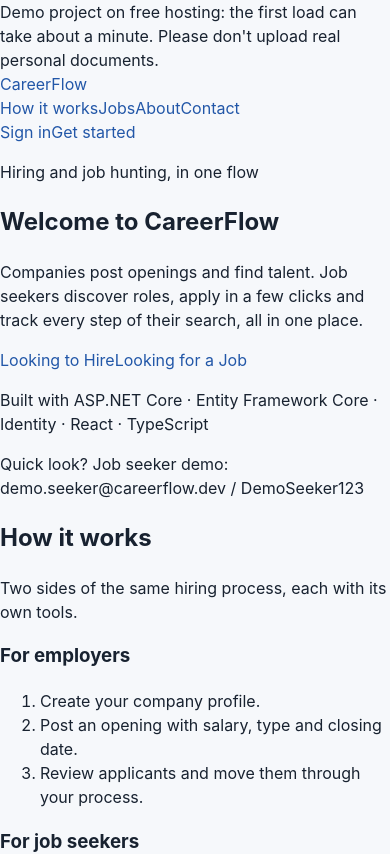
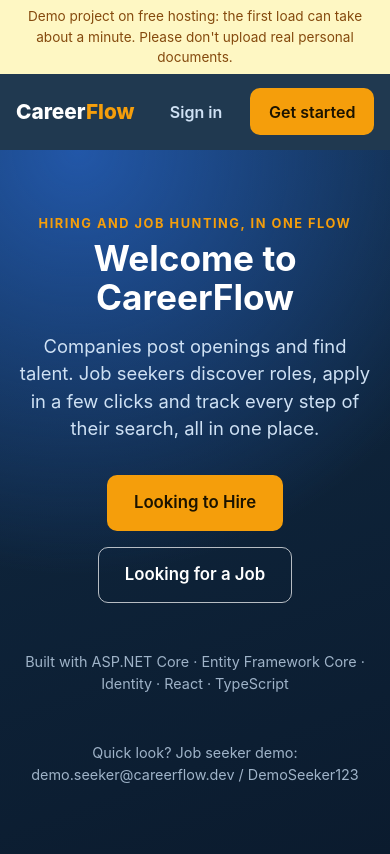
Before and after one commit to elGuapoTheMainCharacter/CareerFlow, a React (Vite) app in the folder client/: page / in a window 390 px wide. Shown: the top 854 px of the page. Built offline with nearby package versions, Linux system fonts and the light colour scheme; no server answers.

Commit message:
Refactor landing page styles and improve layout
Removed old demo styles and added new layout and button styles.

```diff
--- a/client/src/landing.css
+++ b/client/src/landing.css
@@ -1,3 +1,114 @@
+
+html { scroll-behavior: smooth; }
+
+/* ---------- navigation ---------- */
+.lp-nav {
+  position: sticky;
+  top: 0;
+  z-index: 10;
+  display: flex;
+  align-items: center;
+  justify-content: space-between;
+  gap: 1rem;
+  padding: 0.9rem max(1rem, calc((100vw - 1180px) / 2));
+  background: rgba(16, 42, 67, 0.93);
+  backdrop-filter: blur(8px);
+}
+.lp-logo { color: #fff; font-weight: 800; font-size: 1.3rem; }
+.lp-logo span { color: #f59e0b; }
+.lp-links { display: flex; gap: 1.5rem; }
+.lp-links a { color: #cfe1f4; font-weight: 500; }
+.lp-links a:hover { color: #fff; }
+.lp-nav-actions { display: flex; gap: 0.6rem; }
+
+/* ---------- buttons (used on <Link> and <a>) ---------- */
+.lp-btn {
+  display: inline-block;
+  padding: 0.65rem 1.1rem;
+  border: 1px solid transparent;
+  border-radius: 10px;
+  font-weight: 600;
+  transition: transform 0.15s, background 0.15s;
+}
+.lp-btn:hover { transform: translateY(-2px); }
+.lp-btn-primary { background: #f59e0b; color: #1b1300; }
+.lp-btn-primary:hover { background: #fbb53a; }
+.lp-btn-outline { border-color: rgba(255, 255, 255, 0.7); color: #fff; }
+.lp-btn-outline:hover { background: rgba(255, 255, 255, 0.12); }
+.lp-btn-ghost { color: #cfe1f4; }
+.lp-btn-lg { padding: 0.9rem 1.6rem; font-size: 1.05rem; }
+
+/* ---------- hero ---------- */
+.lp-hero {
+  text-align: center;
+  color: #fff;
+  padding: 6rem 1rem 5rem;
+  background:
+    radial-gradient(circle at 20% 0%, #2257a8 0%, transparent 55%),
+    linear-gradient(160deg, #102a43 0%, #0b1b2e 100%);
+}
+.lp-eyebrow {
+  margin: 0;
+  text-transform: uppercase;
+  letter-spacing: 0.12em;
+  font-size: 0.8rem;
+  font-weight: 700;
+  color: #f59e0b;
+}
+.lp-hero h1 {
+  margin: 0.4rem 0 1rem;
+  font-size: clamp(2.2rem, 6vw, 4rem);
+  line-height: 1.1;
+}
+.lp-lead { max-width: 640px; margin: 0 auto 2rem; font-size: 1.15rem; color: #cfe1f4; }
+.lp-cta { display: flex; flex-wrap: wrap; justify-content: center; gap: 1rem; }
+.lp-stack { margin-top: 3rem; font-size: 0.9rem; color: #9fb3c8; }
+
+/* ---------- sections ---------- */
+.lp-band { background: #fff; }
+.lp-section { max-width: 1180px; margin: auto; padding: 4.5rem 1rem; }
+.lp-section h2 { margin: 0 0 0.5rem; font-size: 2rem; }
+.lp-sub { max-width: 620px; margin: 0 0 2rem; color: #667085; }
+
+.lp-grid-2 { display: grid; grid-template-columns: 1fr 1fr; gap: 1.5rem; }
+.lp-grid-3 { display: grid; grid-template-columns: repeat(3, 1fr); gap: 1.25rem; }
+.lp-card {
+  background: #fff;
+  border: 1px solid #e4e7ec;
+  border-radius: 16px;
+  padding: 1.75rem;
+  box-shadow: 0 4px 16px #10182810;
+}
+.lp-card h3 { margin-top: 0; }
+
+.lp-steps {
+  display: grid;
+  gap: 0.9rem;
+  margin: 1rem 0 0;
+  padding: 0;
+  list-style: none;
+  counter-reset: step;
+}
+.lp-steps li {
+  position: relative;
+  padding-left: 2.6rem;
+  counter-increment: step;
+}
+.lp-steps li::before {
+  content: counter(step);
+  position: absolute;
+  left: 0;
+  top: 0;
+  display: grid;
+  place-items: center;
+  width: 1.8rem;
+  height: 1.8rem;
+  border-radius: 50%;
+  background: #102a43;
+  color: #fff;
+}
+
+/* ---------- demo credentials ---------- */
 .demo-cred {
   display: block;
   margin: 0.4rem 0;
@@ -6,9 +117,102 @@
   border-radius: 8px;
   font-family: ui-monospace, Consolas, monospace;
   font-size: 0.9rem;
+  font-weight: 700;
   overflow-wrap: anywhere;
 }
 .demo-cred + a { margin-top: 0.6rem; }
+
+/* ---------- job cards ---------- */
+.lp-jobs {
+  display: grid;
+  grid-template-columns: repeat(auto-fill, minmax(300px, 1fr));
+  gap: 1.25rem;
+}
+.lp-job {
+  display: grid;
+  gap: 0.8rem;
+  background: #fff;
+  border: 1px solid #e4e7ec;
+  border-radius: 14px;
+  padding: 1.25rem;
+  transition: box-shadow 0.15s, transform 0.15s;
+}
+.lp-job:hover { box-shadow: 0 10px 24px #10182818; transform: translateY(-3px); }
+.lp-job h3 { margin: 0; font-size: 1.1rem; }
+.lp-job-company { margin: 0.2rem 0 0; color: #667085; }
+.lp-tags { display: flex; flex-wrap: wrap; gap: 0.4rem; }
+.lp-tag { background: #eef4ff; color: #1e3a8a; border-radius: 999px; padding: 0.15rem 0.65rem; font-size: 0.8rem; }
+.lp-job-link { font-weight: 600; }
+.lp-empty {
+  padding: 2rem;
+  text-align: center;
+  color: #667085;
+  background: #fff;
+  border: 1px dashed #cfd4dc;
+  border-radius: 14px;
+}
+
+/* ---------- contact + footer ---------- */
+.lp-contact-links { display: flex; flex-wrap: wrap; gap: 1rem; }
+.lp-footer { padding: 2rem 1rem; text-align: center; color: #9fb3c8; background: #0b1b2e; }
+.lp-footer a { color: #cfe1f4; }
+
+/* ---------- account type switch on the register page ---------- */
+.type-switch { display: grid; grid-template-columns: 1fr 1fr; gap: 0.5rem; }
+.type-switch button { background: #fff; color: #182230; border: 1px solid #cfd4dc; }
+.type-switch button.active { background: #17365d; color: #fff; border-color: #17365d; }
+
+/* ---------- mobile ---------- */
+@media (max-width: 800px) {
+  .lp-links { display: none; }
+  .lp-grid-2, .lp-grid-3 { grid-template-columns: 1fr; }
+  .lp-hero { padding: 4rem 1rem 3.5rem; }
+}
+
+.pw-rules {
+  list-style: none;
+  margin: 0;
+  padding: 0;
+  display: grid;
+  gap: 0.2rem;
+  font-size: 0.9rem;
+}
+.pw-rules li { color: #667085; }
+.pw-rules li.ok { color: #067647; }
+.pre { white-space: pre-wrap; }
+
+.badge.status-Applied { background: #eef4ff; color: #1e3a8a; }
+.badge.status-Assessment { background: #fef7c3; color: #854a0e; }
+.badge.status-Interview { background: #e0f2fe; color: #075985; }
+.badge.status-Offer { background: #dcfce7; color: #166534; }
+.badge.status-Rejected { background: #fee4e2; color: #b42318; }
+.badge.status-Withdrawn { background: #f2f4f7; color: #475467; }
+
+.count-badge {
+  display: inline-block;
+  margin-left: 0.35rem;
+  padding: 0 0.45rem;
+  border-radius: 999px;
+  background: #f59e0b;
+  color: #1b1300;
+  font-size: 0.75rem;
+  font-weight: 700;
+}
+
+.badge.status-Open { background: #dcfce7; color: #166534; }
+.badge.status-Closed { background: #f2f4f7; color: #475467; }
+.badge.status-Expired { background: #fef7c3; color: #854a0e; }
+.badge.status-Saved { background: #f2f4f7; color: #475467; }
+
+.notif.unread { border-left: 4px solid #f59e0b; background: #fffaf0; }
+
+.demo-banner {
+  background: #fef7c3;
+  color: #854a0e;
+  text-align: center;
+  font-size: 0.85rem;
+  padding: 0.4rem 1rem;
+}
 
 .demo-hint {
   background: #eef4ff;
```
